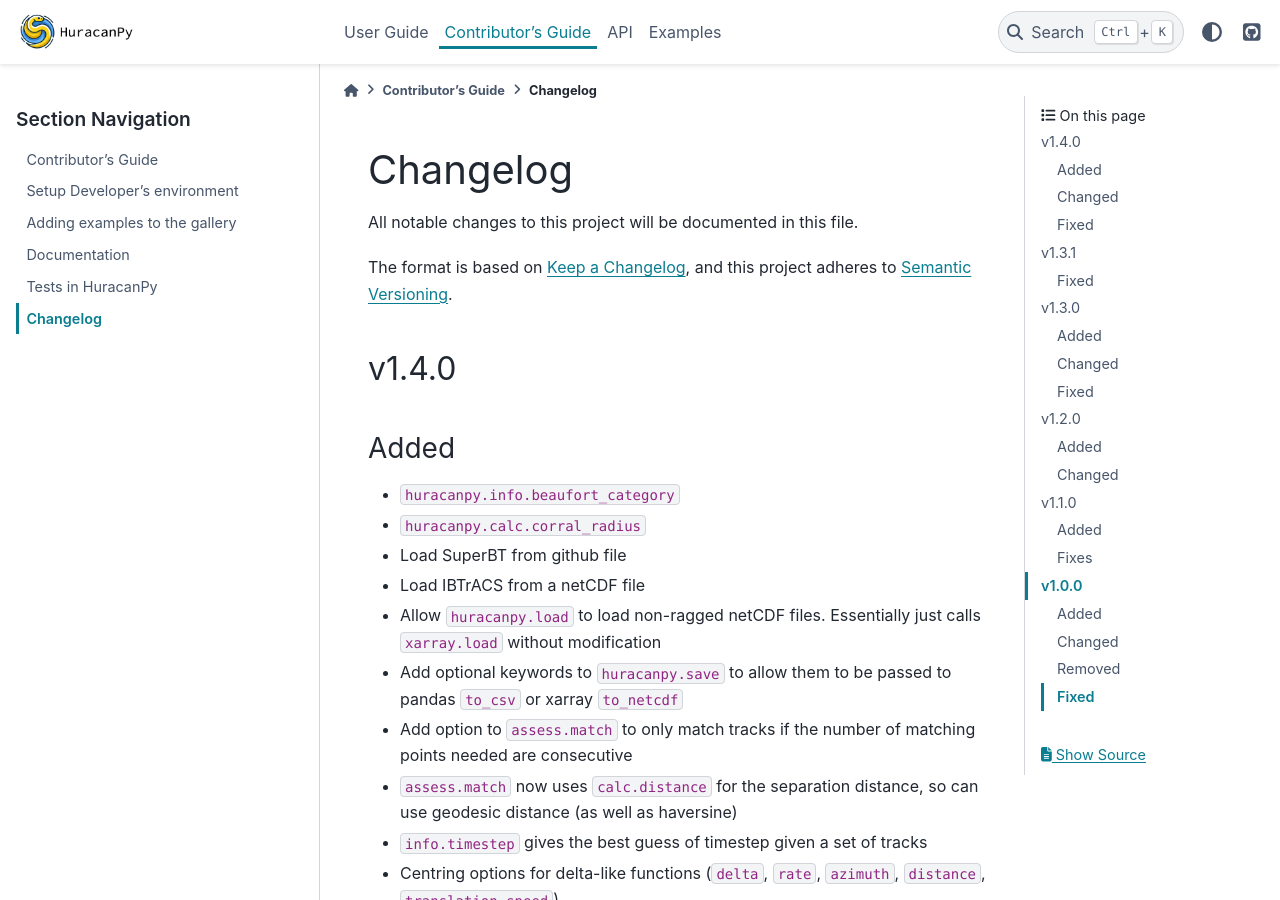
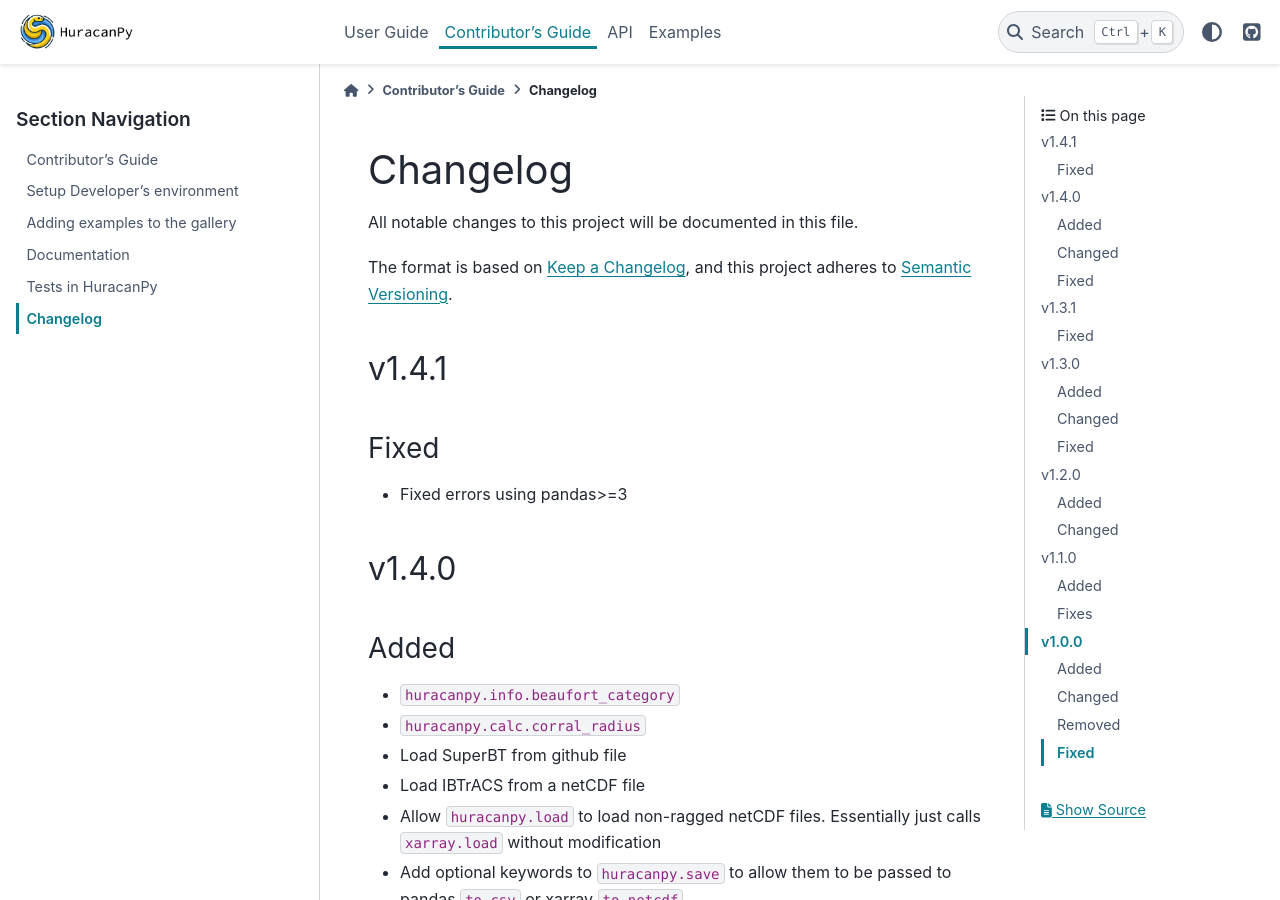
Before and after one commit to Huracan-project/huracanpy, a Sphinx documentation site: the page built from docs/dev_guide/changelog.md, in a window 1280 px wide and 900 px high. Built offline with Sphinx 7.4.7 and the PyData theme 0.15.4, drawn with Linux system fonts in a browser that asks for light colours.

Commit message:
Update changelog and version number

```diff
--- a/docs/dev_guide/changelog.md
+++ b/docs/dev_guide/changelog.md
@@ -4,6 +4,10 @@ All notable changes to this project will be documented in this file.
 
 The format is based on [Keep a Changelog](https://keepachangelog.com/en/1.1.0/),
 and this project adheres to [Semantic Versioning](https://semver.org/spec/v2.0.0.html).
+
+## v1.4.1
+### Fixed
+- Fixed errors using pandas>=3
 
 ## v1.4.0
 ### Added
--- a/pyproject.toml
+++ b/pyproject.toml
@@ -1,6 +1,6 @@
 [project]
 name = "huracanpy"
-version = "1.4.0"
+version = "1.4.1"
 authors = [
   { name="Leo Saffin", email="l.saffin@reading.ac.uk" },
   { name="Stella Bourdin", email="stella.bourdin@physics.ox.ac.uk" },
```
